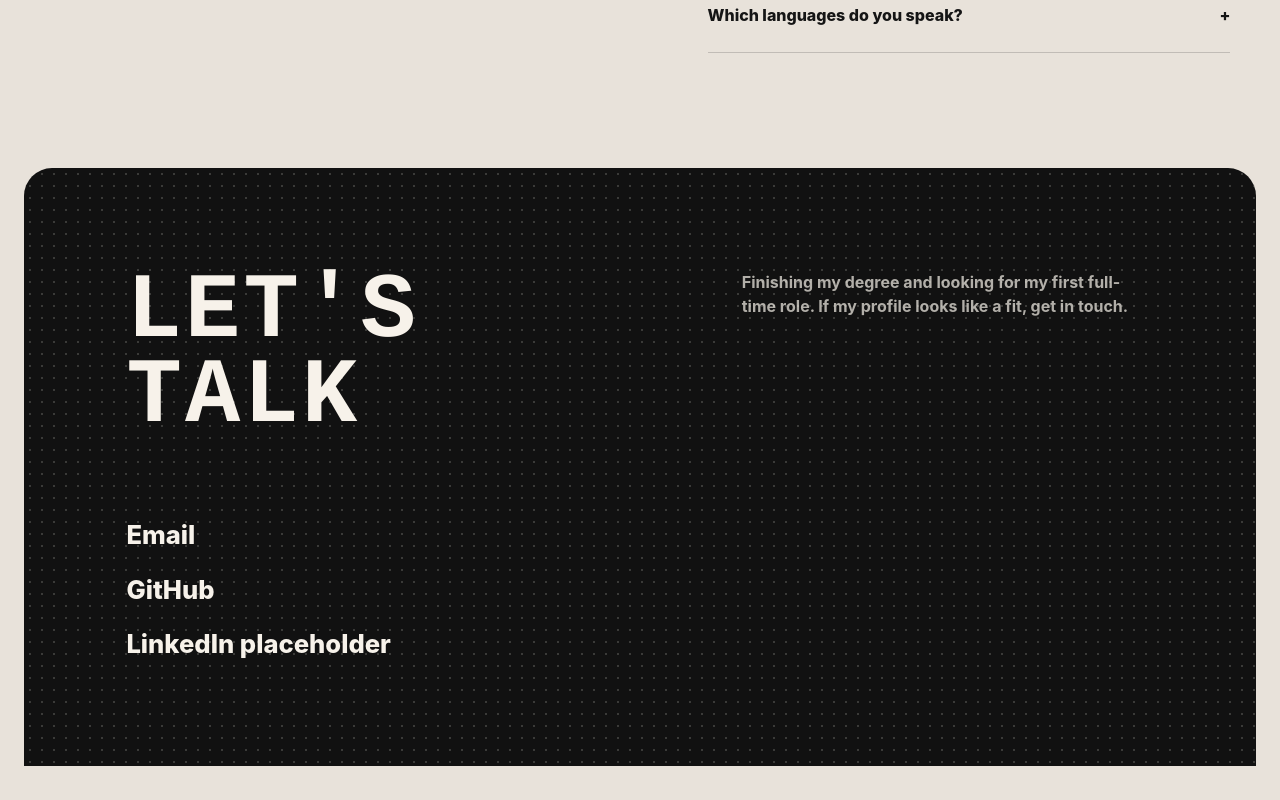
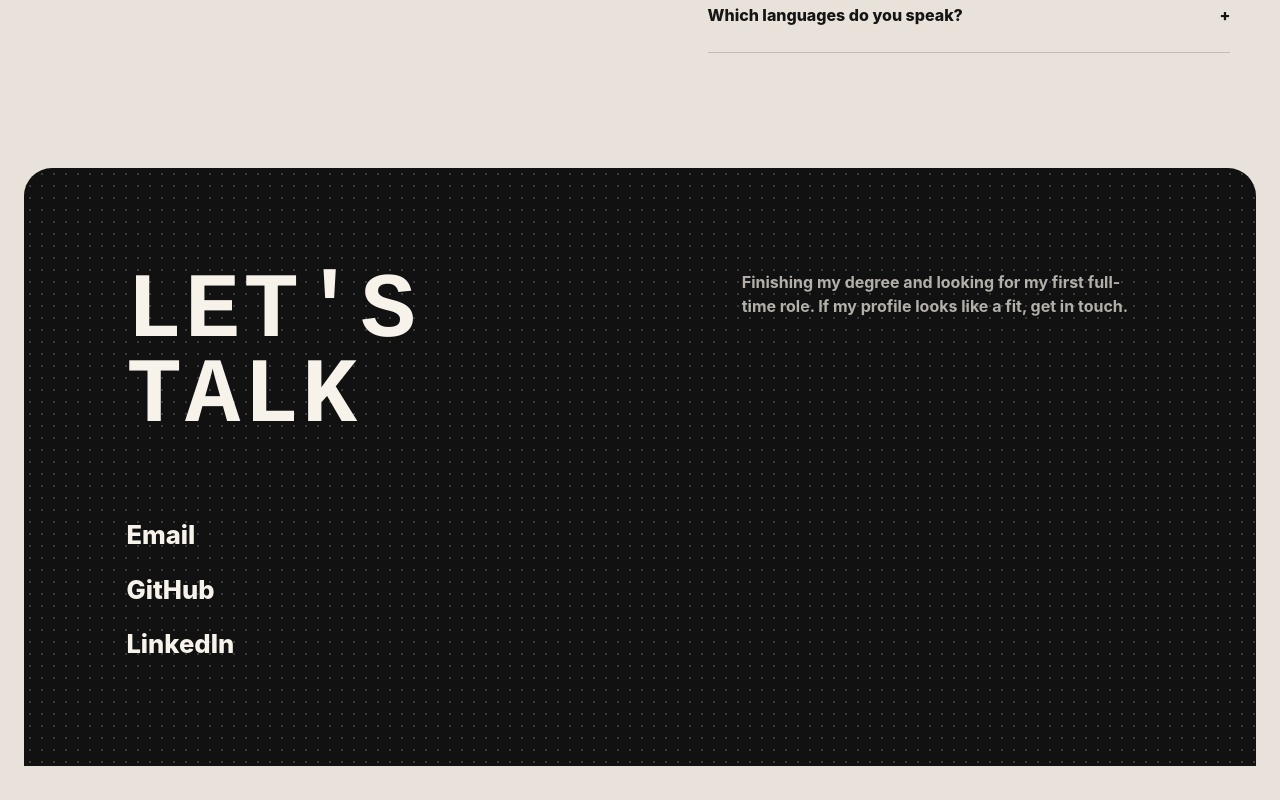
Before and after one commit to herzblutnord/valentin-dev-portfolio, a Nuxt app in the folder nuxt-app/: page / in a window 1280 px wide. Shown: the part 4545-5345 px from the top of the page. Built offline with nearby package versions, Linux system fonts and the light colour scheme.

Commit message:
cv languages 2

```diff
--- a/nuxt-app/app/pages/index.vue
+++ b/nuxt-app/app/pages/index.vue
@@ -4,6 +4,7 @@ const activeProject = ref(0)
 const openFaq = ref(0)
 
 const githubUrl = 'https://github.com/herzblutnord'
+const linkedinUrl = 'https://www.linkedin.com/in/valentin-s-a8951816b/'
 const contactEmail = 'v.schecklein@proton.me'
 
 const content = {
@@ -103,7 +104,7 @@ const content = {
       text: 'Finishing my degree and looking for my first full-time role. If my profile looks like a fit, get in touch.',
       email: 'Email',
       github: 'GitHub',
-      linkedin: 'LinkedIn placeholder'
+      linkedin: 'LinkedIn'
     }
   },
   de: {
@@ -202,7 +203,7 @@ const content = {
       text: 'Ich schließe mein Studium ab und suche meine erste Vollzeitstelle. Wenn mein Profil passt, meld dich.',
       email: 'E-Mail',
       github: 'GitHub',
-      linkedin: 'LinkedIn Platzhalter'
+      linkedin: 'LinkedIn'
     }
   }
 }
@@ -327,7 +328,7 @@ useHead(() => ({
 
       <div class="hero-links" aria-label="Profile links">
         <a :href="githubUrl" target="_blank" rel="noreferrer">GitHub</a>
-        <a href="https://www.linkedin.com/" target="_blank" rel="noreferrer">LinkedIn</a>
+        <a :href="linkedinUrl" target="_blank" rel="noreferrer">LinkedIn</a>
         <a :href="`mailto:${contactEmail}`">Email</a>
       </div>
 
@@ -482,7 +483,7 @@ useHead(() => ({
       <div class="footer-links">
         <a :href="`mailto:${contactEmail}`">{{ t.contact.email }}</a>
         <a :href="githubUrl" target="_blank" rel="noreferrer">{{ t.contact.github }}</a>
-        <a href="https://www.linkedin.com/" target="_blank" rel="noreferrer">{{ t.contact.linkedin }}</a>
+        <a :href="linkedinUrl" target="_blank" rel="noreferrer">{{ t.contact.linkedin }}</a>
       </div>
     </footer>
   </main>
```
